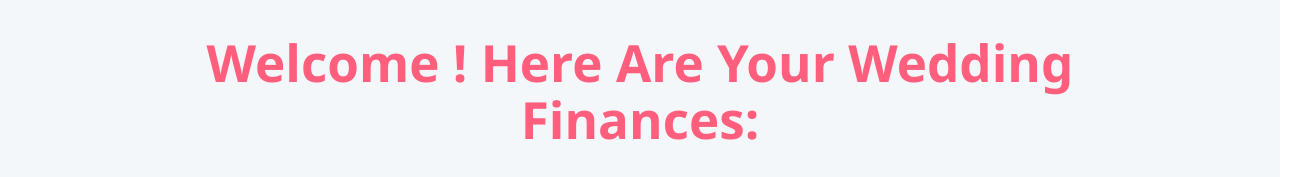
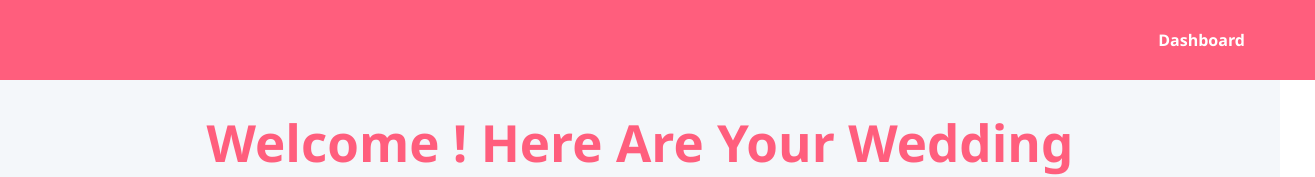
Before and after one commit to DMould123/wedding-budget-planner-app, a React (Vite) app in the folder client/: page / in a window 1280 px wide. Shown: the top 177 px of the page, 1315 px wide, since content can reach past the window. Built offline with nearby package versions, Linux system fonts and the light colour scheme; no server answers.

Commit message:
Added clerk userbutton to a temporary navbar for now

```diff
--- a/client/src/App.css
+++ b/client/src/App.css
@@ -19,7 +19,7 @@
 
 /* Navbar styles */
 .navbar {
-  background-color: #3498db; /* Blue shade that matches button colors */
+  background-color: #ff5e7d;
   padding: 10px 20px;
   padding-right: 50px;
   display: flex;
@@ -38,7 +38,7 @@
 }
 
 .navbar a {
-  color: white; /* Ensures links are white */
+  color: white;
   text-decoration: none;
   margin-right: 20px;
   font-weight: bold;
@@ -46,7 +46,7 @@
 }
 
 .navbar a:hover {
-  color: #e0e0e0; /* Light grey for hover effect */
+  color: #e0e0e0;
 }
 
 /* Specific styling for Clerk's UserButton if needed */
--- a/client/src/App.tsx
+++ b/client/src/App.tsx
@@ -1,14 +1,20 @@
 import './App.css'
-import { BrowserRouter as Router, Routes, Route } from 'react-router-dom'
+import { BrowserRouter as Router, Routes, Route, Link } from 'react-router-dom'
 import { Dashboard } from './pages/dashboard'
 import { Auth } from './pages/auth'
-import { WeddingExpensesProvider } from './context/wedding-expenses-context.tsx'
+import { WeddingExpensesProvider } from './context/wedding-expenses-context'
+import { SignedIn, UserButton } from '@clerk/clerk-react'
 
 function App() {
   return (
-    <>
     <Router>
       <div className="app-container">
+        <div className="navbar">
+          <Link to="/"> Dashboard</Link>
+          <SignedIn>
+            <UserButton />
+          </SignedIn>
+        </div>
         <Routes>
           <Route
             path="/"
@@ -22,7 +28,6 @@
         </Routes>
       </div>
     </Router>
-    </>
   )
 }
 
```
Lines whose indentation alone changed are shown as unchanged.
